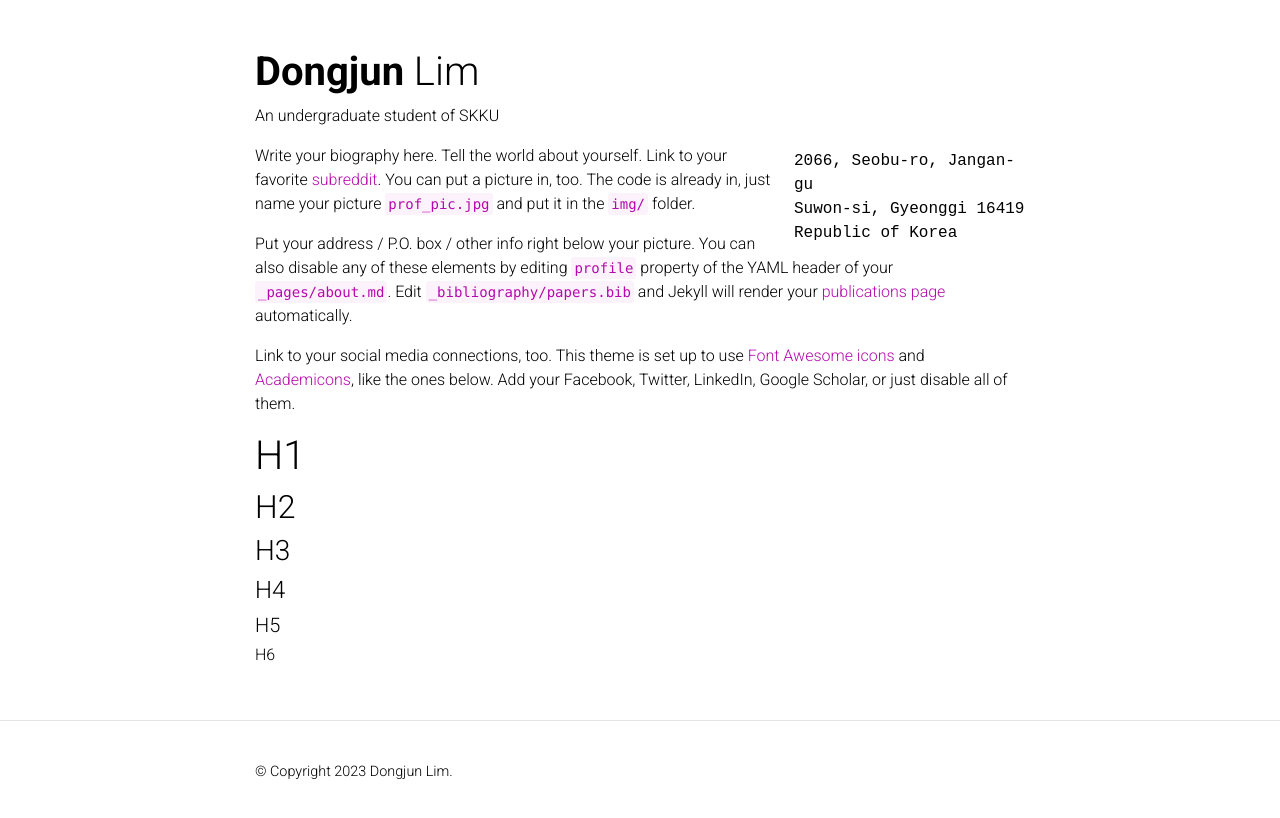
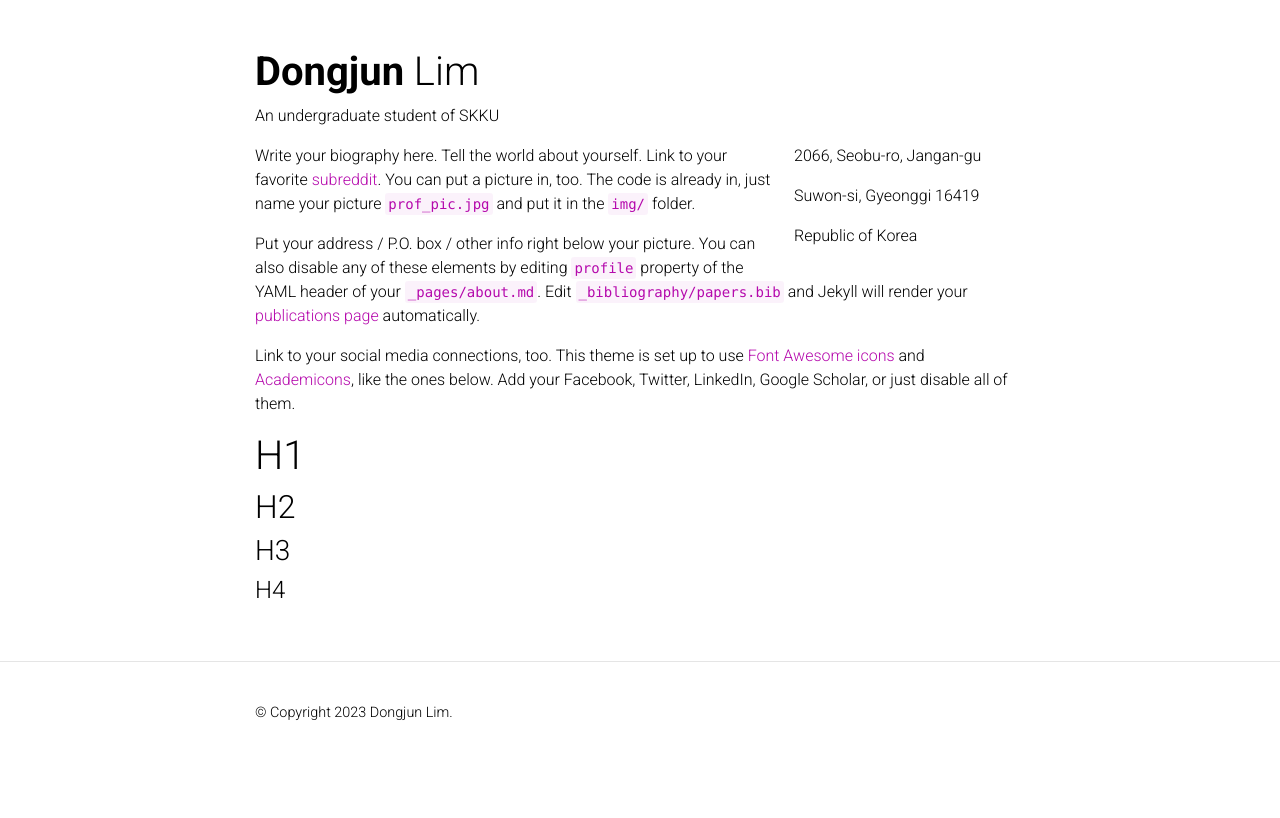
Before and after one commit to copyrig/copyrig.github.io, a Jekyll site: the page built from _pages/about.md, in a window 1280 px wide. Shown: the top 818 px of the page. Built offline with Jekyll 4.4.1, drawn with Linux system fonts in a browser that asks for light colours; comment, search, counter and statistics services are not loaded; a style sheet for code colours, icons or effects is not loaded.

Commit message:
Change class

```diff
--- a/_layouts/about.html
+++ b/_layouts/about.html
@@ -29,7 +29,7 @@ layout: default
               alt=page.profile.image -%}
             {% endif -%}
             {%- if page.profile.address %}
-            <div class="address">
+            <div class="clearfix">
               {{ page.profile.address }}
             </div>
             {%- endif %}
--- a/_pages/about.md
+++ b/_pages/about.md
@@ -29,5 +29,3 @@ Link to your social media connections, too. This theme is set up to use [Font Aw
 ## H2
 ### H3
 #### H4
-##### H5
-###### H6
```
